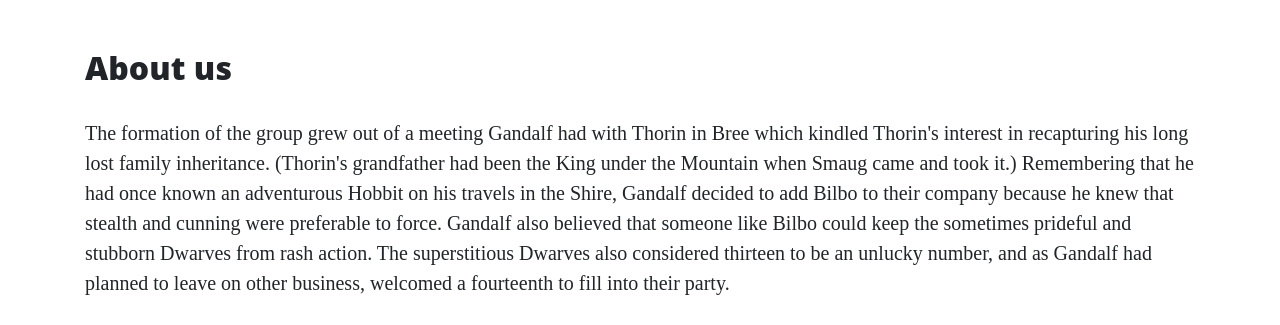
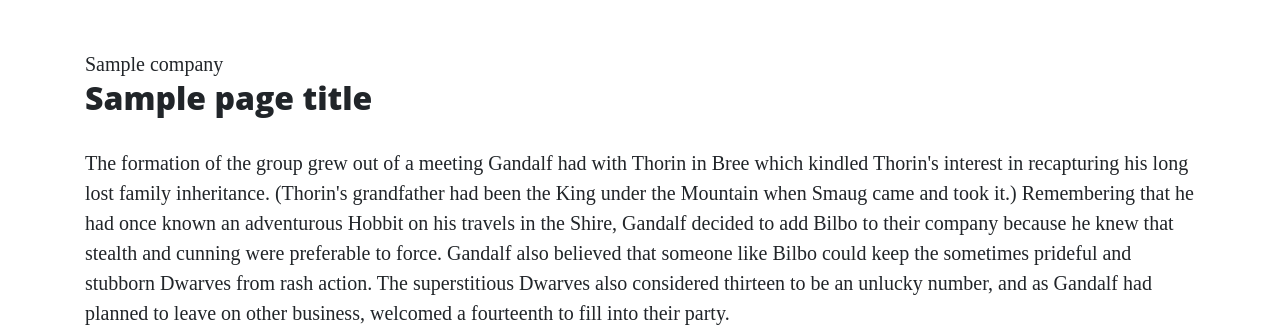
Before and after one commit to DebbieBergstrom/flask, a Flask app: template templates/about.html in a window 1280 px wide. Shown: the part 629-954 px from the top of the page. Run offline with Flask 3, Linux system fonts and the light colour scheme; the template is opened without the code that fills it: most values are stand-ins (such as "Sample title", 1, 10 or a date in 2020); some libraries are stand-ins or nearby versions.

Commit message:
Add json file and data

```diff
--- a/run.py
+++ b/run.py
@@ -1,4 +1,5 @@
 import os
+import json
 from flask import Flask, render_template
 
 
@@ -12,17 +13,20 @@ def index():
 
 @app.route("/about")
 def about():
-    return render_template("about.html")
+    data = []
+    with open("data/company.json", "r") as json_data:
+        data = json.load(json_data)
+    return render_template("about.html", page_title="About", company=data)
 
 
 @app.route("/contact")
 def contact():
-    return render_template("contact.html")
+    return render_template("contact.html", page_title="Contact")
 
 
 @app.route("/careers")
 def careers():
-    return render_template("careers.html")
+    return render_template("careers.html", page_title="Careers")
 
 
 if __name__ == "__main__":
--- a/static/css/style.css
+++ b/static/css/style.css
@@ -1,3 +1,4 @@
-col-md-5 img {
-    width: 100%;
+.col-md-5 img {
+    width: 90%;
+    max-height: 600px;
 }
--- a/templates/about.html
+++ b/templates/about.html
@@ -1,6 +1,11 @@
 {% extends "base.html" %}
 {% block content %}
-<h2>About us</h2>
+
+
+{{ company[1]["name"] }}
+
+
+<h2>{{ page_title }}</h2>
 <p>The formation of the group grew out of a meeting Gandalf had with Thorin in Bree which kindled Thorin's interest in
     recapturing his long lost family inheritance. (Thorin's grandfather had been the King under the Mountain when Smaug
     came and took it.) Remembering that he had once known an adventurous Hobbit on his travels in the Shire, Gandalf
@@ -34,4 +39,5 @@
             long nose, the longest of any of the Dwarves in Thorin's company.</p>
     </div>
 </div>
+
 {% endblock %}
--- a/templates/careers.html
+++ b/templates/careers.html
@@ -1,4 +1,4 @@
 {% extends "base.html" %}
 {% block content %}
-<h2>Come Work With Us</h2>
+<h2>{{ page_title }}</h2>
 {% endblock %}
--- a/templates/contact.html
+++ b/templates/contact.html
@@ -1,4 +1,4 @@
 {% extends "base.html" %}
 {% block content %}
-<h2>Contact Page</h2>
+<h2>{{ page_title }}</h2>
 {% endblock %}
```
Also changed, not shown: data/company.json (added, +11 -0 lines).
